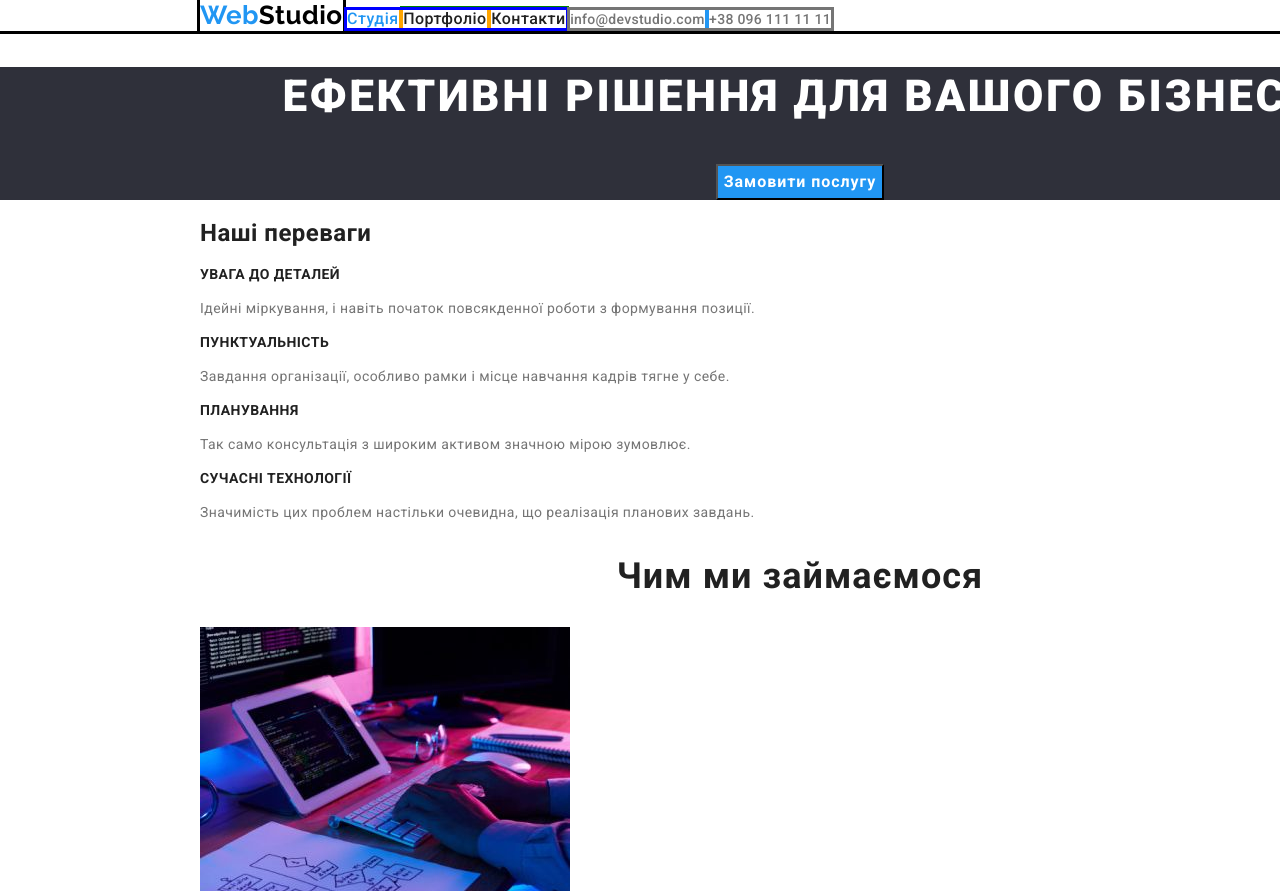
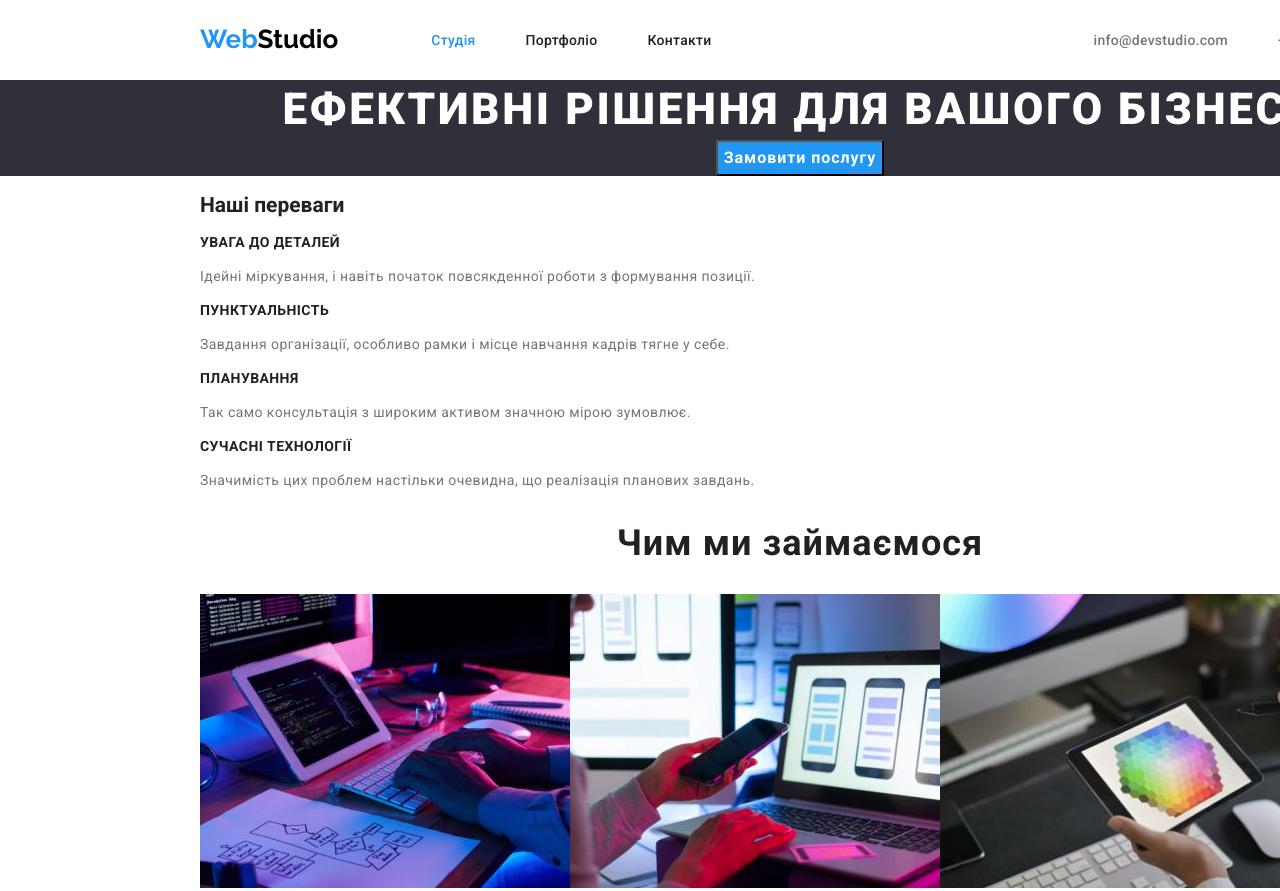
Before and after one commit to SerhiiMukhin/goit-markup-hw-03, a plain HTML site: page index.html in a window 1280 px wide. Shown: the top 891 px of the page. Drawn offline with nearby package versions, Linux system fonts and the light colour scheme.

Commit message:
Add flexbox, finish header

```diff
--- a/css/styles.css
+++ b/css/styles.css
@@ -26,7 +26,7 @@
 
 body {
   font-family: 'Roboto', 'Arial', 'Tahoma', sans-serif;
-  letter-spacing: 0.03em;
+  font-size: 14px;
   width: 1600px;
   color: var(--primary-text-color);
   background-color: var(--primary-background-color);
@@ -46,20 +46,24 @@ body {
 
 .header {
 	font-weight: 500;
-  outline: solid var(--logo-color);
+}
+
+.header .container {
+  display: flex;
+  align-items: center;
 }
 
 /* logo */
 
 .logo {
-  outline: solid var(--logo-color);
-
-  display: inline-block;
+  display: block;
+  margin-top: 24px;
+  margin-bottom: 25px;
   text-decoration: none;
   font-family: 'Raleway', sans-serif;
   font-size: 26px;
   font-weight: 700;
-  line-height: 1.19;
+  line-height: calc(31/26);
   color: var(--logo-color);
 }
 
@@ -70,22 +74,28 @@ body {
 /* nav */
 
 .nav {
-  outline: solid blue;
-  display: inline-block;
 }
 
 .nav-list {
-  outline: solid red;
+  display: flex;
+  margin-left: 93px;
 }
 
 .nav-list-item {
-  display: inline-block;
-  outline: solid orange;
+}
+
+
+.nav-list-item:not(:last-child), .contacts-list-item:not(:last-child) {
+  margin-right: 50px;
 }
 
 .nav .link {
-  outline: solid green;
+  display: block;
+  margin-top: 32px;
+  margin-bottom: 32px;
   text-decoration: none;
+  line-height: calc(16/14);
+  letter-spacing: 0.02em;
   color: var(--primary-text-color);
 }
 
@@ -101,35 +111,34 @@ body {
 
 /* contacts */
 
-.contacts {
-  outline: solid var(--secondary-text-color);
-  display: inline-block;
+.contacts-list {
+  display: flex;
+  margin-left: auto;
 }
 
 .contacts-list-item {
-  outline: solid var(--accent-color);
-
-  display: inline-block;
 }
 
-.contacts .link {
-  font-size: 14px;
-  line-height: 1.14;
+.contacts-list .link {
+  display: block;
+  margin-top: 32px;
+  margin-bottom: 32px;
+  line-height: calc(16/14);
   letter-spacing: 0.02em;
   text-decoration: none;
   color: var(--secondary-text-color);
 }
 
-.contacts .link:visited {
+.contacts-list .link:visited {
   color: var(--secondary-text-color);
 }
 
-.contacts .link:hover,
-.contacts .link:focus {
+.contacts-list .link:hover,
+.contacts-list .link:focus {
   color: var(--accent-color);
 }
 
-/* solutions */
+/* hero */
 
 .section-hero {
   background-color: var(--secondary-background-color);
@@ -137,6 +146,7 @@ body {
 }
 
 .section-hero .title {
+  margin: 0;
   font-weight: 900;
   font-size: 44px;
   line-height: 1.36;
@@ -188,6 +198,14 @@ body {
 }
 
 .work-list {
+  display: flex;
+}
+
+.img-no-gap {
+  display: block;
+}
+
+.work-list-item {
 }
 
 /* team */
--- a/index.html
+++ b/index.html
@@ -24,12 +24,14 @@
         <a class="logo" href="./index.html"><span class="logo-accent">Web</span>Studio</a>
         <nav class="nav">
           <ul class="nav-list list">
-            <li class="nav-list-item"><a class="link-current" href="./index.html">Студія</a></li>
+            <li class="nav-list-item">
+              <a class="link link-current" href="./index.html">Студія</a>
+            </li>
             <li class="nav-list-item"><a class="link" href="./portfolio.html">Портфоліо</a></li>
             <li class="nav-list-item"><a class="link" href="">Контакти</a></li>
           </ul>
         </nav>
-        <ul class="contacts list">
+        <ul class="contacts-list list">
           <li class="contacts-list-item">
             <a class="link" href="mailto:info@devstudio.com">info@devstudio.com</a>
           </li>
@@ -84,10 +86,10 @@
           <h2 class="work-title">Чим ми займаємося</h2>
           <ul class="work-list list">
             <li class="work-list-item">
-              <img src="./images/box-1.jpg" alt="Написання коду" width="370" height="294" />
+              <img class="img-no-gap" src="./images/box-1.jpg" alt="Написання коду" width="370" height="294" />
             </li>
             <li class="work-list-item">
-              <img
+              <img class="img-no-gap"
                 src="./images/box-2.jpg"
                 alt="Адаптація під мобільні пристрої"
                 width="370"
@@ -95,7 +97,7 @@
               />
             </li>
             <li class="work-list-item">
-              <img src="./images/box-3.jpg" alt="Розробка дизайну" width="370" height="294" />
+              <img class="img-no-gap" src="./images/box-3.jpg" alt="Розробка дизайну" width="370" height="294" />
             </li>
           </ul>
         </div>
```
Also changed, not shown: portfolio.html (+14 -12 lines).
